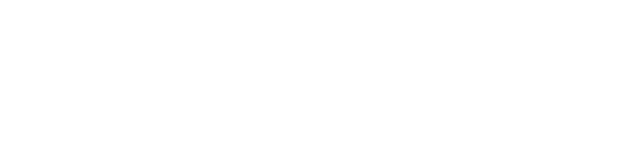
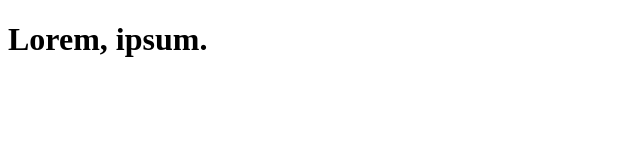
Before and after one commit to VasyaSuperr/git-branching, a plain HTML site: page index.html in a window 1280 px wide. Shown: the whole page, without its empty margins (0-640 px from the left). Drawn offline with Linux system fonts and the light colour scheme.

Commit message:
Add header

```diff
--- a/index.html
+++ b/index.html
@@ -5,5 +5,7 @@
     <meta name="viewport" content="width=device-width, initial-scale=1.0" />
     <title>Document</title>
   </head>
-  <body></body>
+  <body>
+    <header><h1>Lorem, ipsum.</h1></header>
+  </body>
 </html>
```
